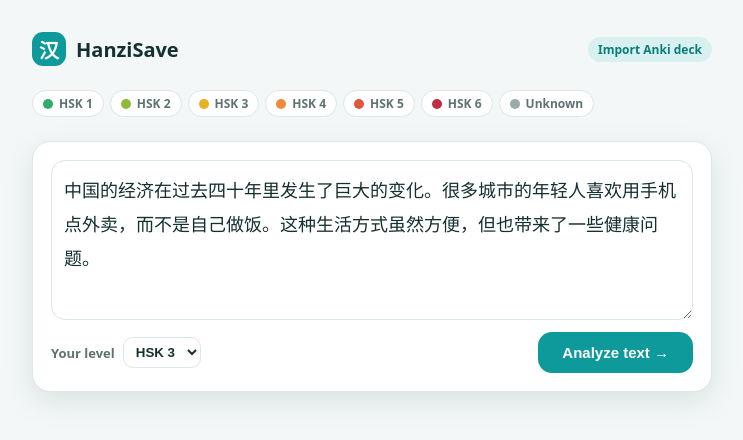
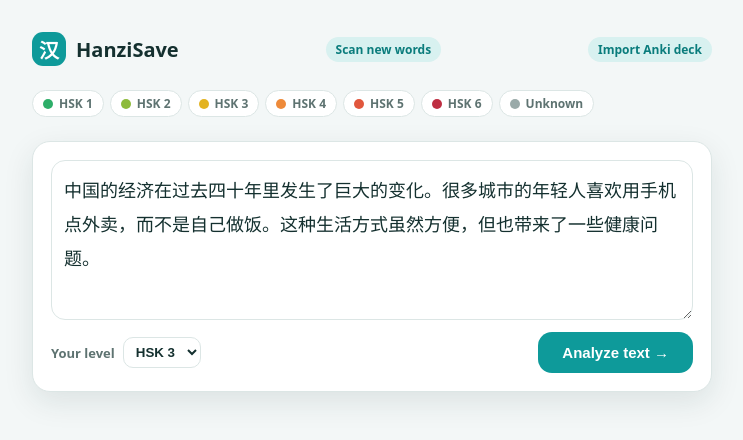
Before and after one commit to Valedicode/hanzisave, a Next.js app in the folder apps/web/: page / in a window 1280 px wide. Shown: the top 440 px of the page, without its empty margins (268-1011 px from the left). Built offline with nearby package versions, Linux system fonts and the light colour scheme.

Commit message:
Link to the scan screen from the home page

```diff
--- a/apps/web/app/page.tsx
+++ b/apps/web/app/page.tsx
@@ -84,6 +84,9 @@ export default function Home() {
         <div className={styles.logo}>汉</div>
         <div className={styles.title}>HanziSave</div>
         {savedCount > 0 && <span className={styles.savedBadge}>{savedCount} cards saved</span>}
+        <Link href="/scan" className={styles.savedBadge}>
+          Scan new words
+        </Link>
         <Link href="/import" className={styles.savedBadge}>
           Import Anki deck
         </Link>
```
